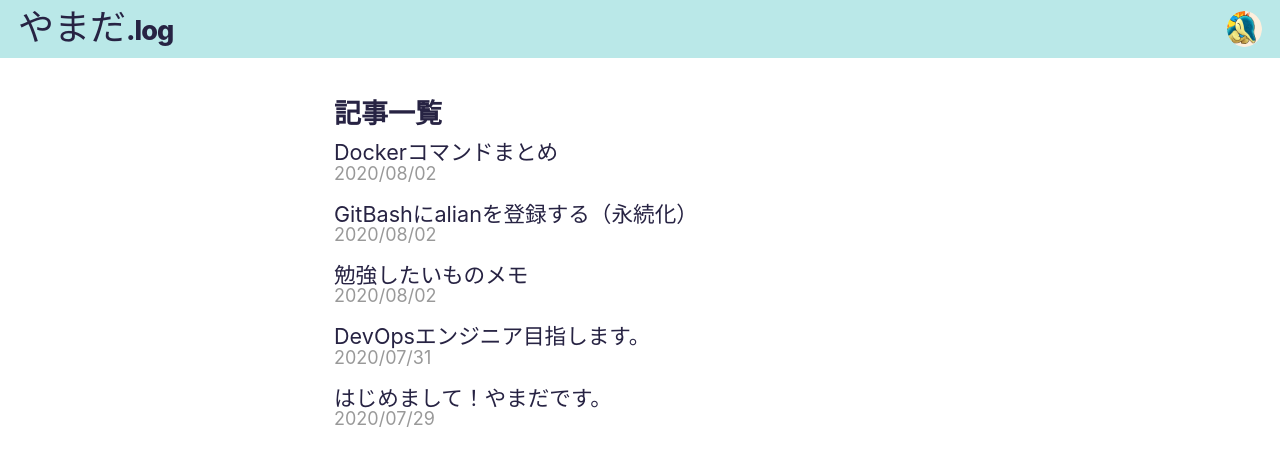
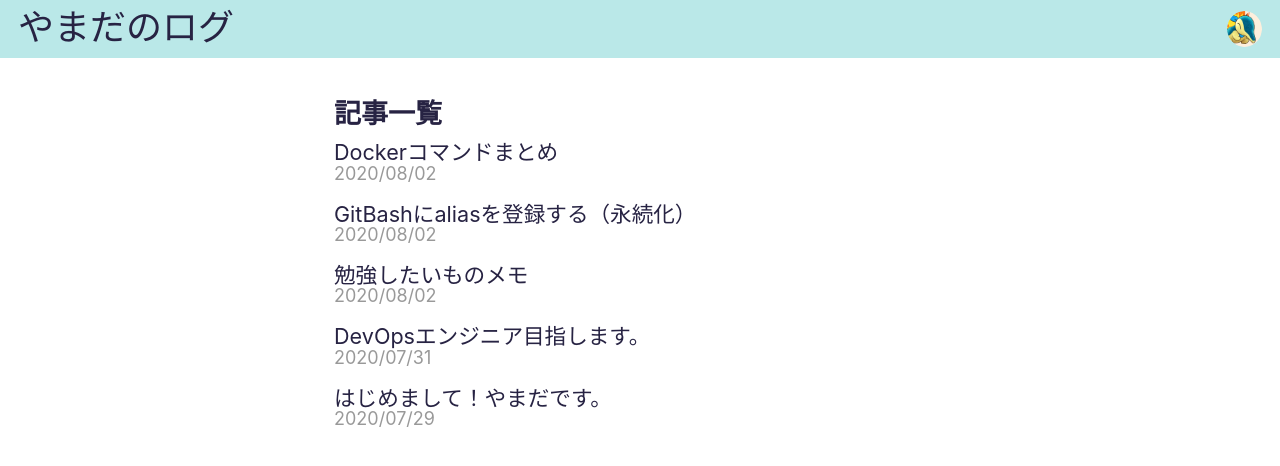
Before and after one commit to ken17yama/next-blog, a Next.js app: page / in a window 1280 px wide. Shown: the top 466 px of the page. Built offline with nearby package versions, Linux system fonts and the light colour scheme; a web font is replaced by a local one.

Commit message:
ブログタイトルの更新

```diff
--- a/components/globalHeader.module.scss
+++ b/components/globalHeader.module.scss
@@ -10,9 +10,4 @@
   font-family: "Nico Moji";
   font-size: 2em;
   text-align: left;
-  span{
-    font-family: -apple-system, BlinkMacSystemFont, Segoe UI, Roboto, Oxygen, Ubuntu, Cantarell, Fira Sans, Droid Sans, Helvetica Neue, sans-serif;  font-size: 0.75em;
-    font-weight: 800;
-    letter-spacing: -1px;
-  }
 }
--- a/config/global.config.ts
+++ b/config/global.config.ts
@@ -1,4 +1,4 @@
 
-export const siteTitle: string = 'やまだ<span>.log</span>'
+export const siteTitle: string = 'やまだのログ'
 export const authorName: string = "やまだ"
 export const authorIntroduction = "福岡から来ました。\n東京でエンジニアをしているはずです。\nバックエンドやサーバーサイド、\nインフラやDevopsに興味があります！\n"
--- a/pages/author.tsx
+++ b/pages/author.tsx
@@ -3,14 +3,14 @@ import Head from 'next/head'
 import Layout from '../components/layout'
 import Author from '../components/author'
 
-import { authorName } from '../config/global.config'
+import { siteTitle, authorName } from '../config/global.config'
 
 export default function AuthorPage() {
   return (
     <Layout>
       <>
         <Head>
-          <title>{authorName}について</title>
+          <title>{authorName}について | {siteTitle}</title>
         </Head>
         <Author authorName={authorName} />
       </>
--- a/pages/posts/[id].tsx
+++ b/pages/posts/[id].tsx
@@ -1,11 +1,13 @@
 import Head from 'next/head'
 
-import { getAllPostIds, getPostData } from '../../lib/posts'
 import { GetStaticProps, GetStaticPaths } from 'next'
 
 import Layout from '../../components/layout'
 import Date from '../../components/date'
 import utilStyles from '../../styles/utils.module.scss'
+
+import { getAllPostIds, getPostData } from '../../lib/posts'
+import { siteTitle } from '../../config/global.config'
 
 export default function Post({
 	postData
@@ -20,7 +22,7 @@ export default function Post({
 	return (
 		<Layout>
 			<Head>
-				<title>{postData.title}</title>
+				<title>{postData.title} | {siteTitle}</title>
 			</Head>
 			<article>
 				<h1 className={utilStyles.headingXl}>{postData.title}</h1>
--- a/posts/devops_alias.md
+++ b/posts/devops_alias.md
@@ -1,5 +1,5 @@
 ---
-title: 'GitBashにalianを登録する（永続化）'
+title: 'GitBashにaliasを登録する（永続化）'
 created: '2020-08-02'
 modified: '2020-08-02'
 category: 'DevOps'
```
Also changed, not shown: 1 other file (tests, documents, lock files or other folders).
